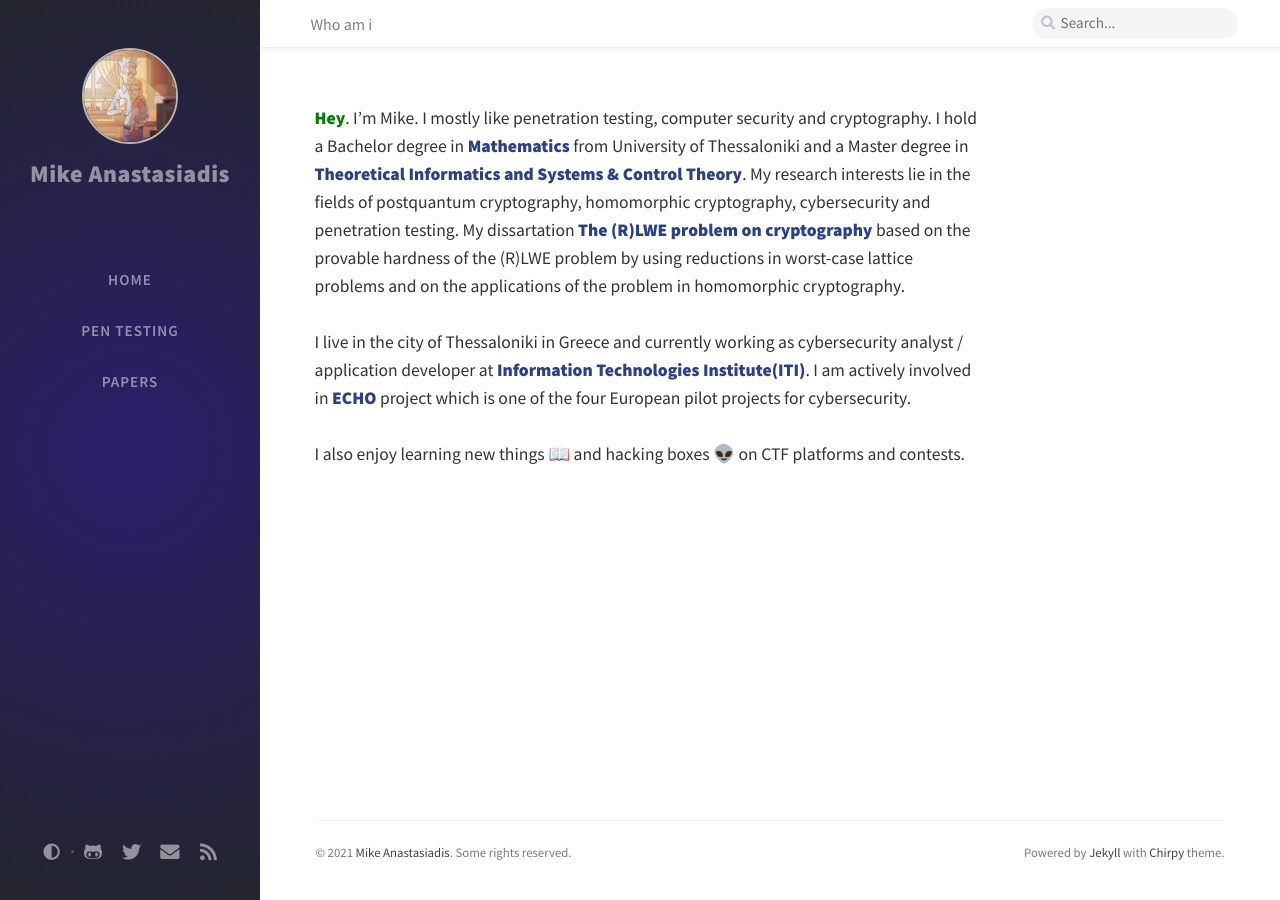
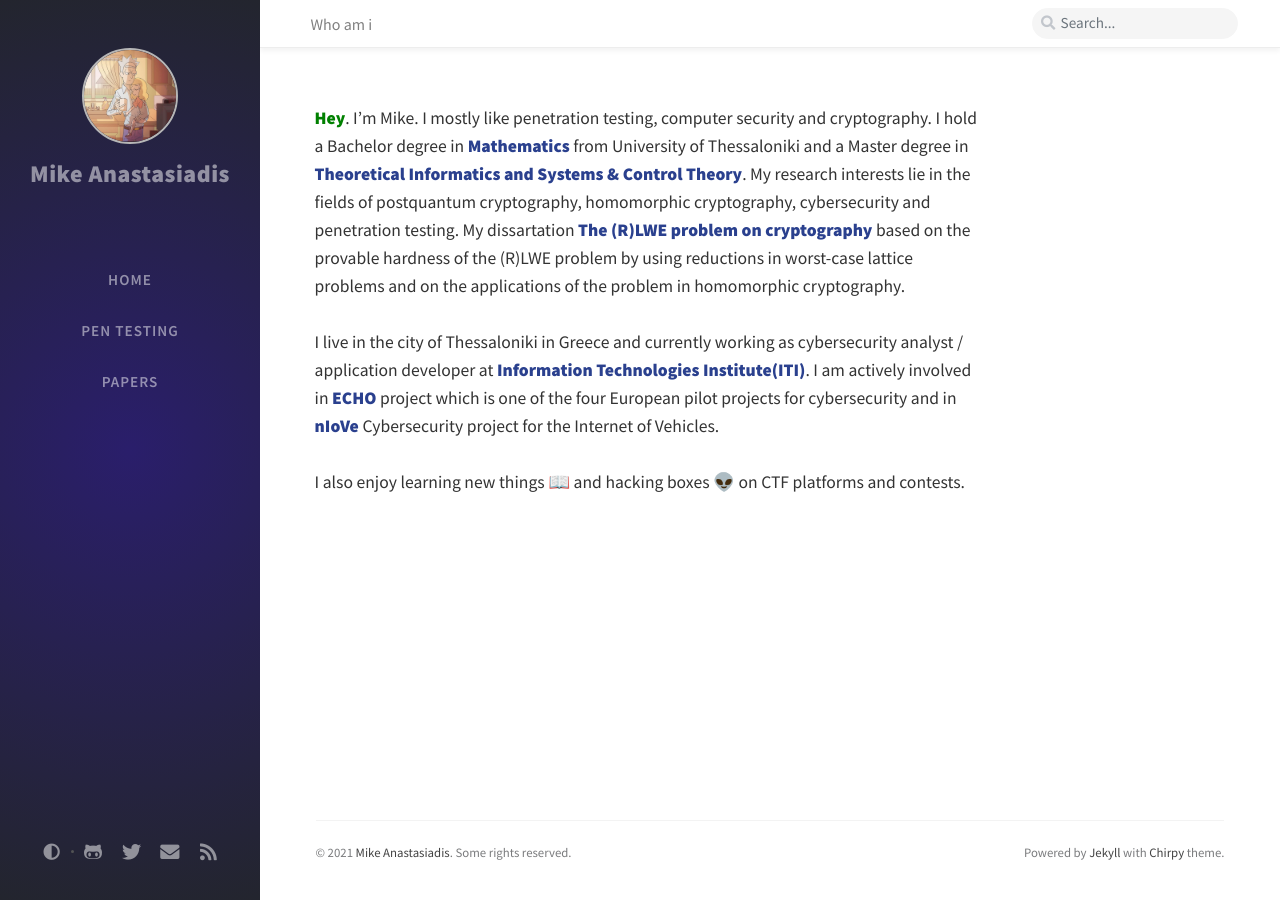
Before and after one commit to MikeAnast/MikeAnast.github.io, a Jekyll site: the page built from index.md, in a window 1280 px wide. Built offline with Jekyll 4.4.1, drawn with Linux system fonts in a browser that asks for light colours; nearby versions of some CDN libraries; comment, search, counter and statistics services are not loaded.

Commit message:
Update index.md

```diff
--- a/index.md
+++ b/index.md
@@ -10,7 +10,7 @@ order: 1
 <span style="color:green">**Hey**</span>. I'm Mike. I mostly like penetration testing, computer security and cryptography. I hold a Bachelor degree in [**Mathematics**](https://math.auth.gr/en/) from University of Thessaloniki and a Master degree in [**Theoretical Informatics and Systems & Control Theory**](https://math.auth.gr/en/).
 My research interests lie in the fields of postquantum cryptography, homomorphic cryptography, cybersecurity and penetration testing. My dissartation [**The (R)LWE problem on cryptography**](http://ikee.lib.auth.gr/record/300429?ln=en) based on the provable hardness of the (R)LWE problem by using reductions in worst-case lattice problems and on the applications of the problem in homomorphic cryptography. \\
 \\
-I live in the city of Thessaloniki in Greece and currently working as cybersecurity analyst / application developer at [**Information Technologies Institute(ITI)**](https://www.iti.gr/iti/index.html). I am actively involved in [**ECHO**](https://echonetwork.eu/) project which is one of the four European pilot projects for cybersecurity.\\
+I live in the city of Thessaloniki in Greece and currently working as cybersecurity analyst / application developer at [**Information Technologies Institute(ITI)**](https://www.iti.gr/iti/index.html). I am actively involved in [**ECHO**](https://echonetwork.eu/) project which is one of the four European pilot projects for cybersecurity and in [**nIoVe**](https://www.niove.eu/) Cybersecurity project for the Internet of Vehicles. \\
 \\
 I also enjoy learning new things 📖 and hacking boxes 👽 on CTF platforms and contests.
 </span>
```
